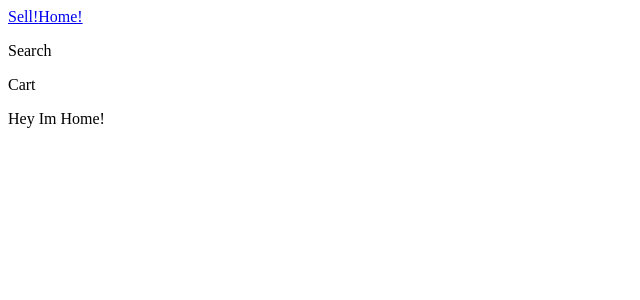
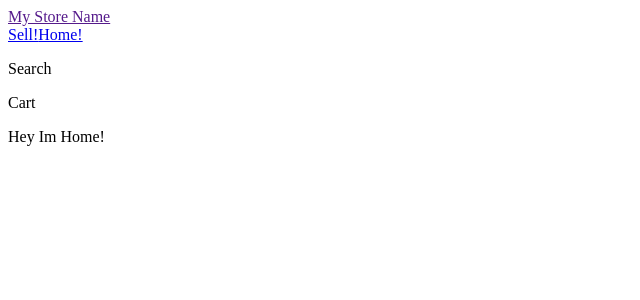
Before and after one commit to SrSalvaje/qualtzinOnlineStore, a Next.js app in the folder frontEnd/: page / in a window 1280 px wide. Shown: the top 300 px of the page, without its empty margins (0-640 px from the left). Built offline with nearby package versions, Linux system fonts and the light colour scheme.

Commit message:
Feat: add store title to state

```diff
--- a/frontEnd/pages/_app.js
+++ b/frontEnd/pages/_app.js
@@ -2,12 +2,15 @@ import App, { Container } from 'next/app';
 import Page from '../components/Page';
 
 class MyApp extends App {
+    state = {
+        storeTitle: 'My Store Name'
+    };
     render() {
         const { Component } = this.props;
 
         return (
             <Container>
-                <Page />
+                <Page storeTitle={this.state.storeTitle} />
                 <Component />
             </Container>
         );
```
